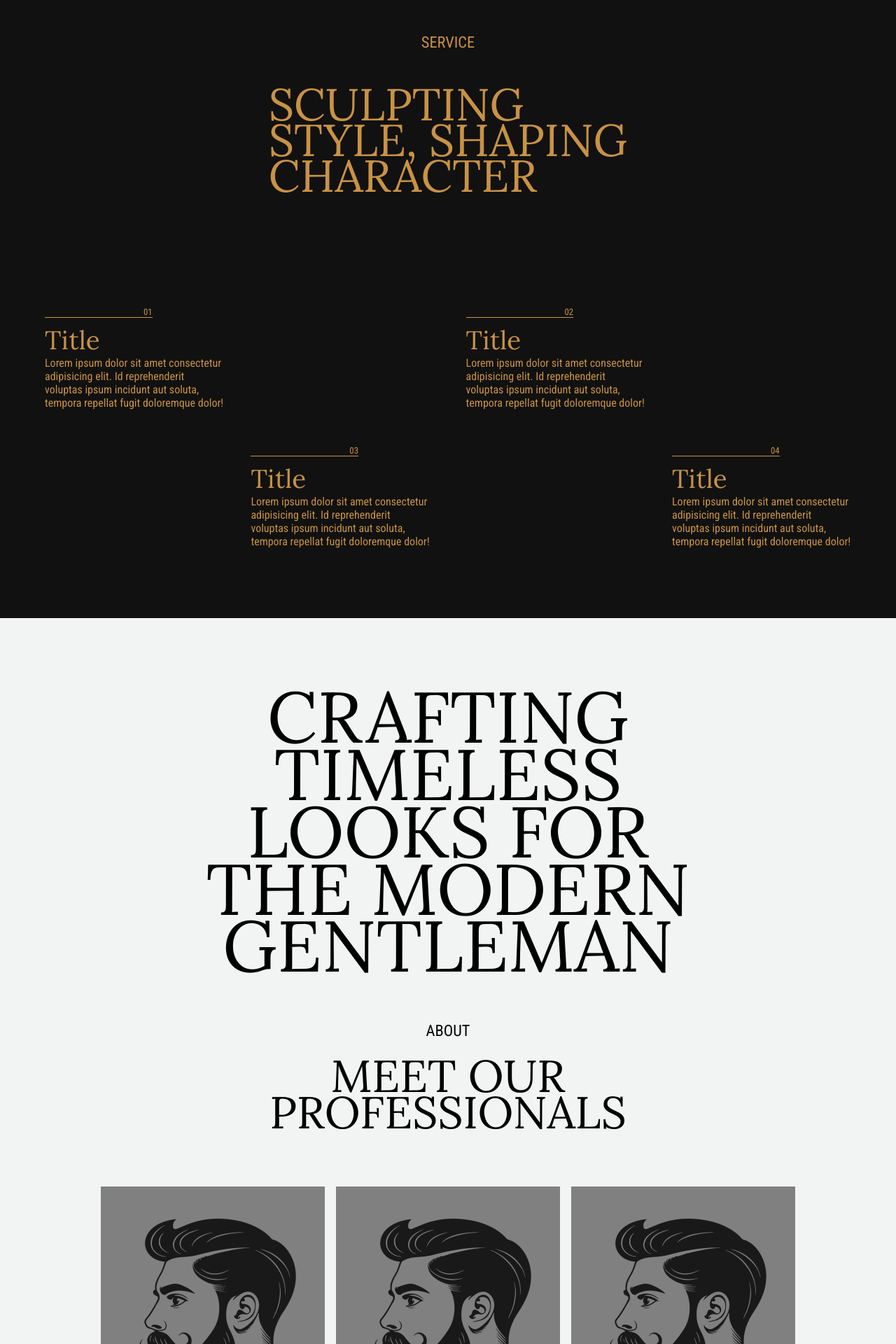
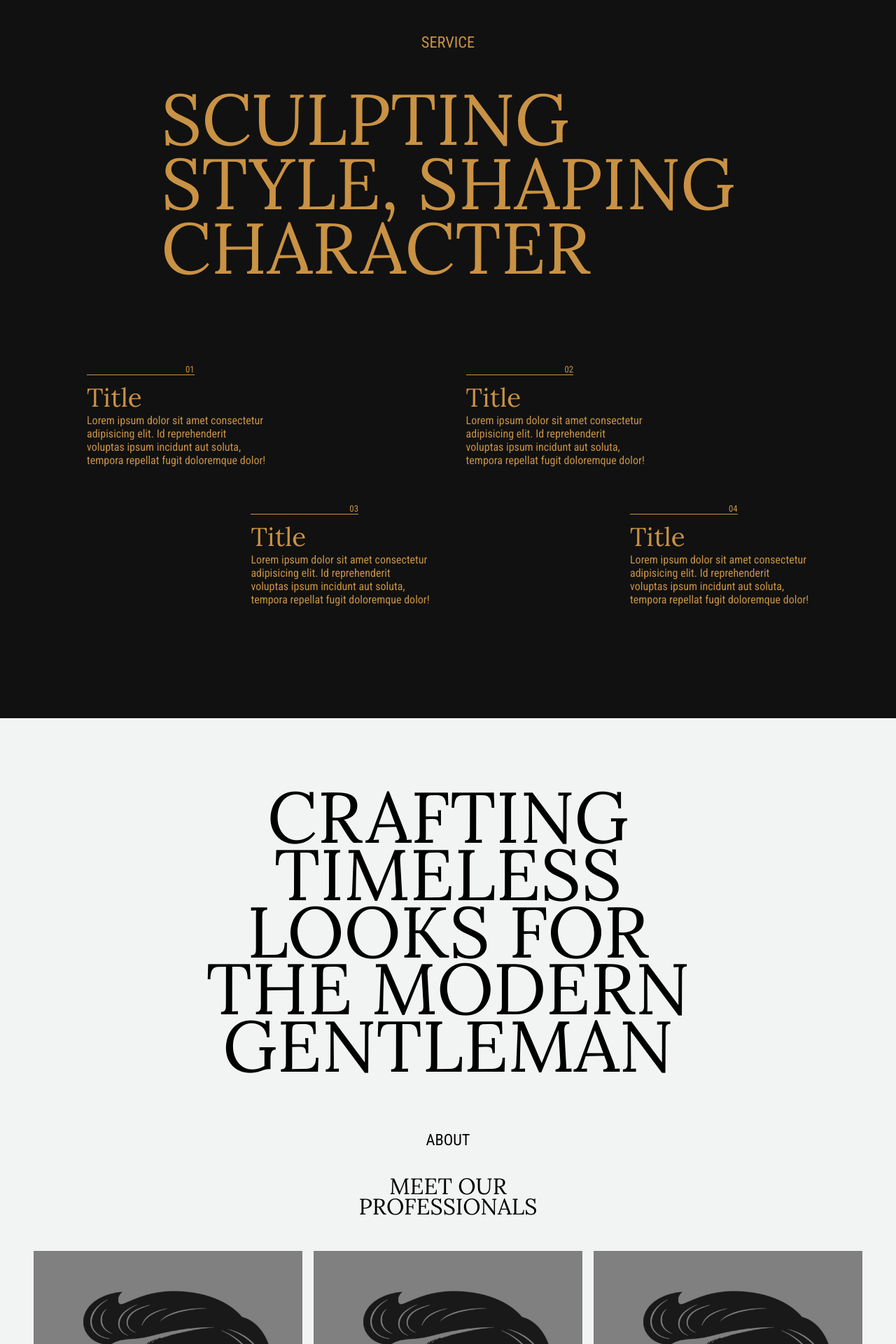
Before and after one commit to agonzalesbm/Barber-Appointment, a React (Vite) app: page / in a window 1280 px wide. Shown: the part 840-2760 px from the top of the page at 70% size. Built offline with nearby package versions, Linux system fonts and the light colour scheme.

Commit message:
[@agonzalesbm] gallery, service and team sections now work responsive on tablet

```diff
--- a/src/components/Gallery.jsx
+++ b/src/components/Gallery.jsx
@@ -52,6 +52,19 @@ const Gallery = () => {
           RY
         </p>
       </div>
+      <div className="gallery-container-mobile">
+        <h1 style={{
+          fontWeight: 400,
+          fontFamily: "var(--text-secondary)",
+          fontSize: "clamp(5rem, 5vw, 10rem)",
+          marginBottom: "2.5rem",
+          color: "var(--text-secondary)"
+        }}>GALLERY</h1>
+        <PhotoGallery
+          photos={photos}
+          text={"Lorem"}
+        />
+      </div>
     </div>
   );
 };
--- a/src/components/Header.jsx
+++ b/src/components/Header.jsx
@@ -2,7 +2,7 @@ import { useState } from "react";
 import "../index.css";
 
 const Header = () => {
-  const [open, setOpen] = useState(true);
+  const [open, setOpen] = useState(false);
 
   return (
     <header id="header-container">
--- a/src/components/PhotosGallery.jsx
+++ b/src/components/PhotosGallery.jsx
@@ -8,7 +8,8 @@ const PhotoGallery = ({ photos, text }) => {
   const handlePrev = useCallback(() => {
     setIndex(prev => {
       const newIndex = prev - 1;
-      return newIndex >= 0 ? newIndex : prev;
+      return newIndex >= 0 ?
+        newIndex : lengthRef.current - 1;
     }
     );
   }, []);
@@ -17,7 +18,7 @@ const PhotoGallery = ({ photos, text }) => {
     setIndex(prev => {
       const newIndex = prev + 1;
       return newIndex < lengthRef.current ?
-        newIndex : prev;
+        newIndex : 0;
     }
     );
   }, []);
@@ -29,16 +30,15 @@ const PhotoGallery = ({ photos, text }) => {
         flexDirection: "column",
         gridArea: "img",
         height: "40vh",
-        width: "40vw",
-        alignSelf: "center",
-        justifySelf: "center"
+        width: "100%"
       }}>
         <img
           src={`${photos[index]}`}
           style={{
             height: "100%",
             width: "100%",
-            objectFit: "cover"
+            objectFit: "cover",
+            padding: "0 3rem"
           }}
         />
       </div>
@@ -48,12 +48,12 @@ const PhotoGallery = ({ photos, text }) => {
         display: "flex",
         flexDirection: "column",
       }}>
-        <p>{text}</p>
         <div
           style={{
             display: "flex",
             width: "100%",
-            gap: "2.5rem"
+            gap: "2.5rem",
+            padding: ".9rem 0",
           }}
         >
           <button
@@ -70,6 +70,7 @@ const PhotoGallery = ({ photos, text }) => {
             NEXT →
           </button>
         </div>
+        <p>{text}</p>
       </div>
     </>
   );
--- a/src/components/Service.jsx
+++ b/src/components/Service.jsx
@@ -17,29 +17,53 @@ const Service = () => {
         alignItems: "center",
         gap: 24
       }}>
-        <p style={{
+        <h1 style={{
           margin: 0,
           marginBottom: "5vh",
           fontSize: "1.4rem",
-          lineHeight: 0
+          lineHeight: 0,
+          fontWeight: 400
         }}>
           SERVICE
-        </p>
-        <p className="title-lines">
-          SCULPTING<br/>
-          STYLE, SHAPING<br/>
+        </h1>
+        <h1
+          className="title-lines"
+          style={{
+            fontSize: "clamp(3rem, 8vw, 10.5rem)",
+            fontWeight: 400,
+            marginBottom: 60
+          }}
+        >
+          SCULPTING<br />
+          STYLE, SHAPING<br />
           CHARACTER
-        </p>
+        </h1>
       </div>
       <div id="service-card-grid">
-        <ServiceCard number={1} title={"Title"} paragraph={"Lorem ipsum dolor sit amet consectetur adipisicing elit. Id reprehenderit voluptas ipsum incidunt aut soluta, tempora repellat fugit doloremque dolor!"}/>
-        <ServiceCard number={2} title={"Title"} paragraph={"Lorem ipsum dolor sit amet consectetur adipisicing elit. Id reprehenderit voluptas ipsum incidunt aut soluta, tempora repellat fugit doloremque dolor!"}/>
+        <ServiceCard
+          number={1}
+          title={"Title"}
+          paragraph={"Lorem ipsum dolor sit amet consectetur adipisicing elit. Id reprehenderit voluptas ipsum incidunt aut soluta, tempora repellat fugit doloremque dolor!"}
+        />
+        <ServiceCard
+          number={2}
+          title={"Title"}
+          paragraph={"Lorem ipsum dolor sit amet consectetur adipisicing elit. Id reprehenderit voluptas ipsum incidunt aut soluta, tempora repellat fugit doloremque dolor!"}
+        />
         <ServiceCard style={{
           justifySelf: "right"
-        }} number={3} title={"Title"} paragraph={"Lorem ipsum dolor sit amet consectetur adipisicing elit. Id reprehenderit voluptas ipsum incidunt aut soluta, tempora repellat fugit doloremque dolor!"}/>
+        }}
+          number={3}
+          title={"Title"}
+          paragraph={"Lorem ipsum dolor sit amet consectetur adipisicing elit. Id reprehenderit voluptas ipsum incidunt aut soluta, tempora repellat fugit doloremque dolor!"}
+        />
         <ServiceCard style={{
           justifySelf: "right"
-        }} number={4} title={"Title"} paragraph={"Lorem ipsum dolor sit amet consectetur adipisicing elit. Id reprehenderit voluptas ipsum incidunt aut soluta, tempora repellat fugit doloremque dolor!"}/>
+        }}
+          number={4}
+          title={"Title"}
+          paragraph={"Lorem ipsum dolor sit amet consectetur adipisicing elit. Id reprehenderit voluptas ipsum incidunt aut soluta, tempora repellat fugit doloremque dolor!"}
+        />
       </div>
     </div>
   );
--- a/src/components/Team.jsx
+++ b/src/components/Team.jsx
@@ -12,43 +12,39 @@ const Team = () => {
       alignItems: "center",
       boxSizing: "borderBox",
       width: "100%",
+      height: "auto",
       padding: "20px 0"
     }}>
-      <p style={{
+      <h1 style={{
         fontSize: "clamp(3rem, 8vw, 10.5rem)",
         fontFamily: "var(--secondary-font)",
         textAlign: "center",
         lineHeight: "0.8",
-        padding: "10vh 0"
+        padding: "10vh 0",
+        fontWeight: 400
       }}>
         CRAFTING<br />TIMELESS<br />
         LOOKS FOR<br />
         THE MODERN<br />
         GENTLEMAN<br />
-      </p>
-      <p style={{
+      </h1>
+      <h1 style={{
         magin: 0,
         marginBottom: "5vh",
         fontSize: "1.4rem",
-        lineHeight: 0
+        fontWeight: 400
       }}>
         ABOUT
-      </p>
-      <p className="title-lines" style={{
-        textAlign: "center"
+      </h1>
+      <h1 className="title-lines" style={{
+        textAlign: "center",
+        fontWeight: 400
       }}>
         MEET OUR<br />PROFESSIONALS
-      </p>
-      <div style={{
-        display: "grid",
-        gridTemplateColumns: "repeat(3, 1fr)",
-        gap: 16,
-        width: "90%",
-        height: "60vh",
-        padding: "10vh"
-      }}>
+      </h1>
+      <div className="team-members-container">
         <TeamCard name={"Leo"} tag={"Chief"} img={profileImg} />
-        <TeamCard name={"Alex"} tag={"Beard specialist"} img={profileImg} alignSelf={"bottom"} />
+        <TeamCard name={"Alex"} tag={"Beard specialist"} img={profileImg} />
         <TeamCard name={"Dan"} tag={"Urban style"} img={profileImg} />
       </div>
     </div>
--- a/src/components/TeamCard.jsx
+++ b/src/components/TeamCard.jsx
@@ -12,7 +12,7 @@ const TeamCard = ({ img, name, tag }) => {
       fontFamily: "var(--secondary-font)",
       display: "flex",
       flexDirection: "column-reverse",
-      height: "50vh",
+      height: "500px",
       width: "100%",
       backgroundColor: "gray"
     }}>
--- a/src/styles/gallery.css
+++ b/src/styles/gallery.css
@@ -17,3 +17,19 @@
   line-height: 0.8;
   padding: 16px;
 }
+
+.gallery-container-mobile {
+  display: none;
+}
+
+@media (max-width: 768px) {
+  #gallery-container {
+    display: none;
+  }
+
+  .gallery-container-mobile {
+    display: block;
+    width: 100%;
+    justify-items: center;
+  }
+}
--- a/src/styles/service.css
+++ b/src/styles/service.css
@@ -1,13 +1,20 @@
 .title-lines {
-  font-size: 5vw;
   margin: 0;
-  line-height: 0.8;
+  line-height: 0.9;
   font-family: var(--secondary-font);
 }
 
 #service-card-grid {
   display: grid;
-  padding-top: 20vh;
+  margin: 60px;
   grid-template-columns: repeat(2, 1fr);
   gap: 4vw;
 }
+
+@media (max-width: 768px) {
+  #service-card-grid {
+    display: flex;
+    flex-direction: column;
+    gap: 2.5rem;
+  }
+}
--- a/src/styles/serviceCard.css
+++ b/src/styles/serviceCard.css
@@ -4,8 +4,19 @@
 
 .top-line {
   border-bottom: 1px solid var(--primary);
-  max-width: 12vw;
+  max-width: 60%;
   text-align: right;
   font-family: var(--seconday-font);
   font-size: 0.8rem;
 }
+
+@media (max-width: 768px) {
+  .service-card-container {
+    min-width: 100%;
+    padding: .8rem 2rem;
+  }
+
+  .top-line {
+    min-width: 50%;
+  }
+}
--- a/src/styles/team.css
+++ b/src/styles/team.css
@@ -1,6 +1,15 @@
-#team-card-container {
+.team-members-container {
   display: grid;
-  border: 1px solid red;
-  grid-template-columns: repeat(auto-fit, 300px);
-  gap: 16px,
+  grid-template-columns: repeat(3, 1fr);
+  width: 100%;
+  height: auto;
+  padding: 3rem;
+  gap: 16px;
 }
+
+@media (max-width: 768px) {
+  .team-members-container {
+    grid-template-columns: 1fr;
+    width: 85%;
+  }
+}
```
